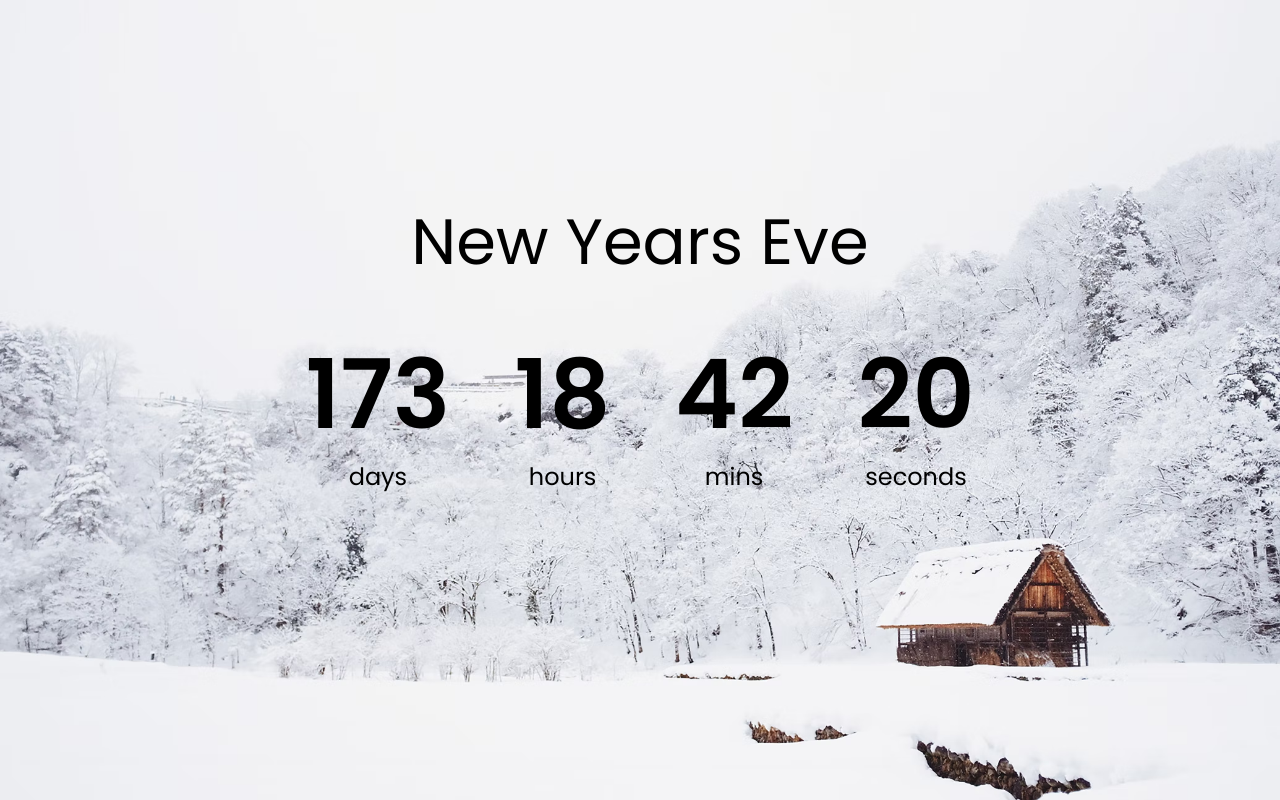
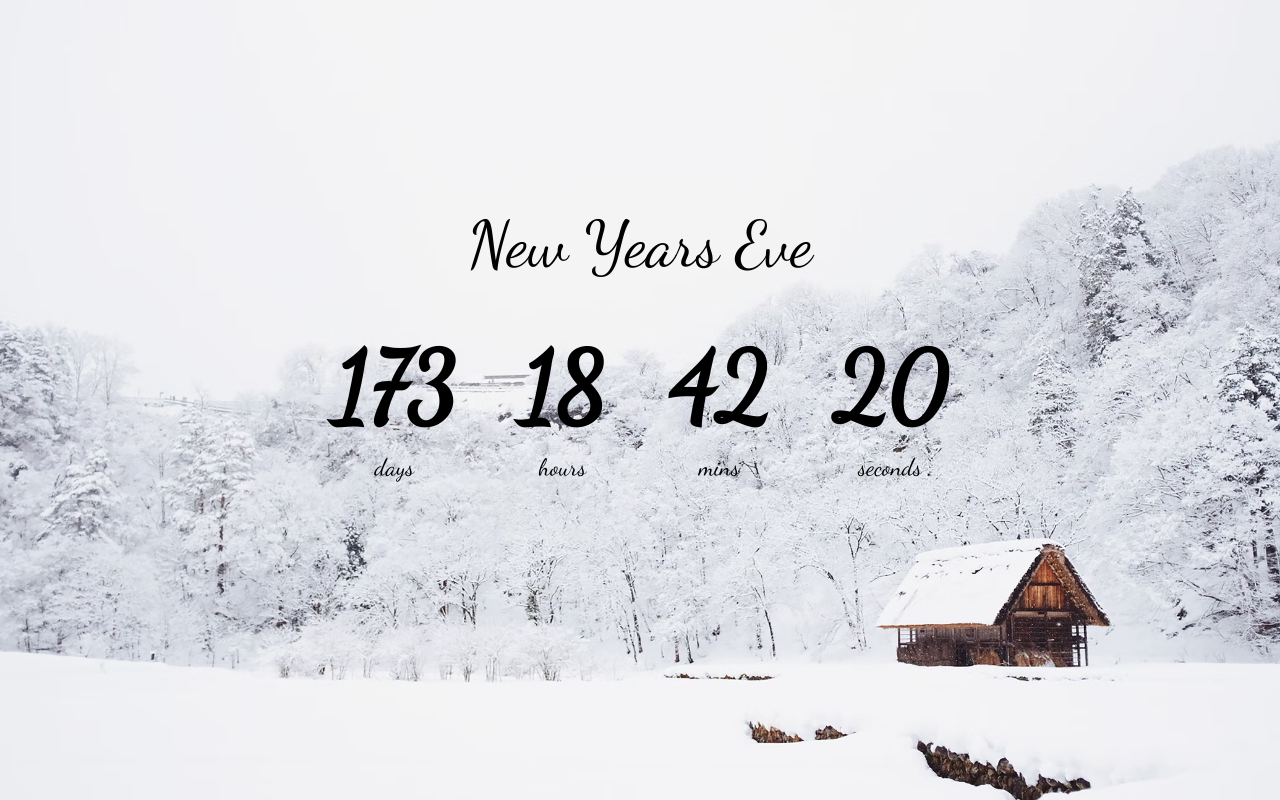
Before and after one commit to amyhe1995/10-JavaScript-Projects, a plain HTML site: page countdown-timer/index.html in a window 1280 px wide. Drawn offline with Linux system fonts and the light colour scheme.

Commit message:
change font style

```diff
--- a/countdown-timer/style.css
+++ b/countdown-timer/style.css
@@ -1,5 +1,4 @@
-@import url('https://fonts.googleapis.com/css2?family=Poppins:wght@200;400;600&display=swap');
-
+@import url('https://fonts.googleapis.com/css2?family=Dancing+Script&display=swap');
 * {
   box-sizing: border-box;
 }
@@ -13,7 +12,7 @@ body {
   flex-direction: column;
   align-items: center;
   justify-content: center;
-  font-family: 'Poppins', sans-serif;
+  font-family: 'Dancing Script', sans-serif;
   margin: 0;
 }
 
```
